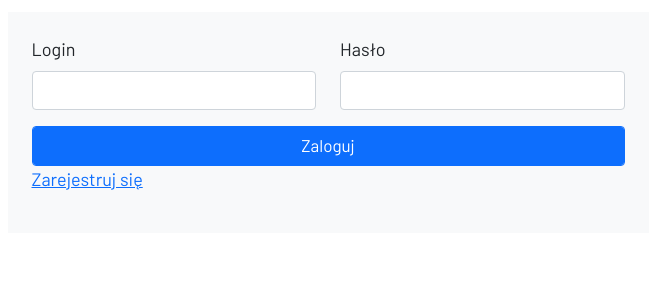
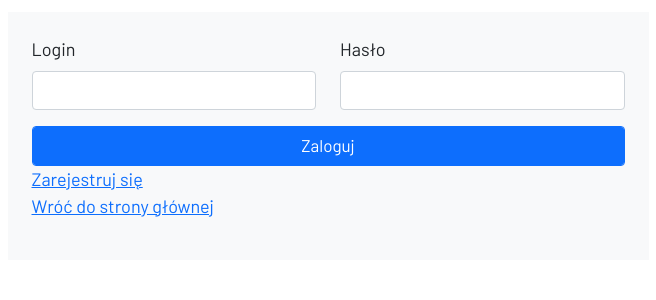
Before and after one commit to Blener332/Stronka, a PHP site: page /PHP-MySQL/logowanie.php in a window 1280 px wide. Shown: the part 148-448 px from the top of the page, without its empty margins (312-968 px from the left). Run offline with PHP 8.4, Linux system fonts and the light colour scheme.

Commit message:
Update logowanie.php

```diff
--- a/stronka/logowanie.php
+++ b/stronka/logowanie.php
@@ -44,8 +44,9 @@
                             </div>
 							<div class="col-lg-6 mb-3">
 							<a href="rejestracja.php">Zarejestruj się </a>
+							<br />
+							<a href="index.php">Wróć do strony głównej</a>
 							</div>
-
 							<div class="col-lg-6 mb-3">
 							<?php
 
```
